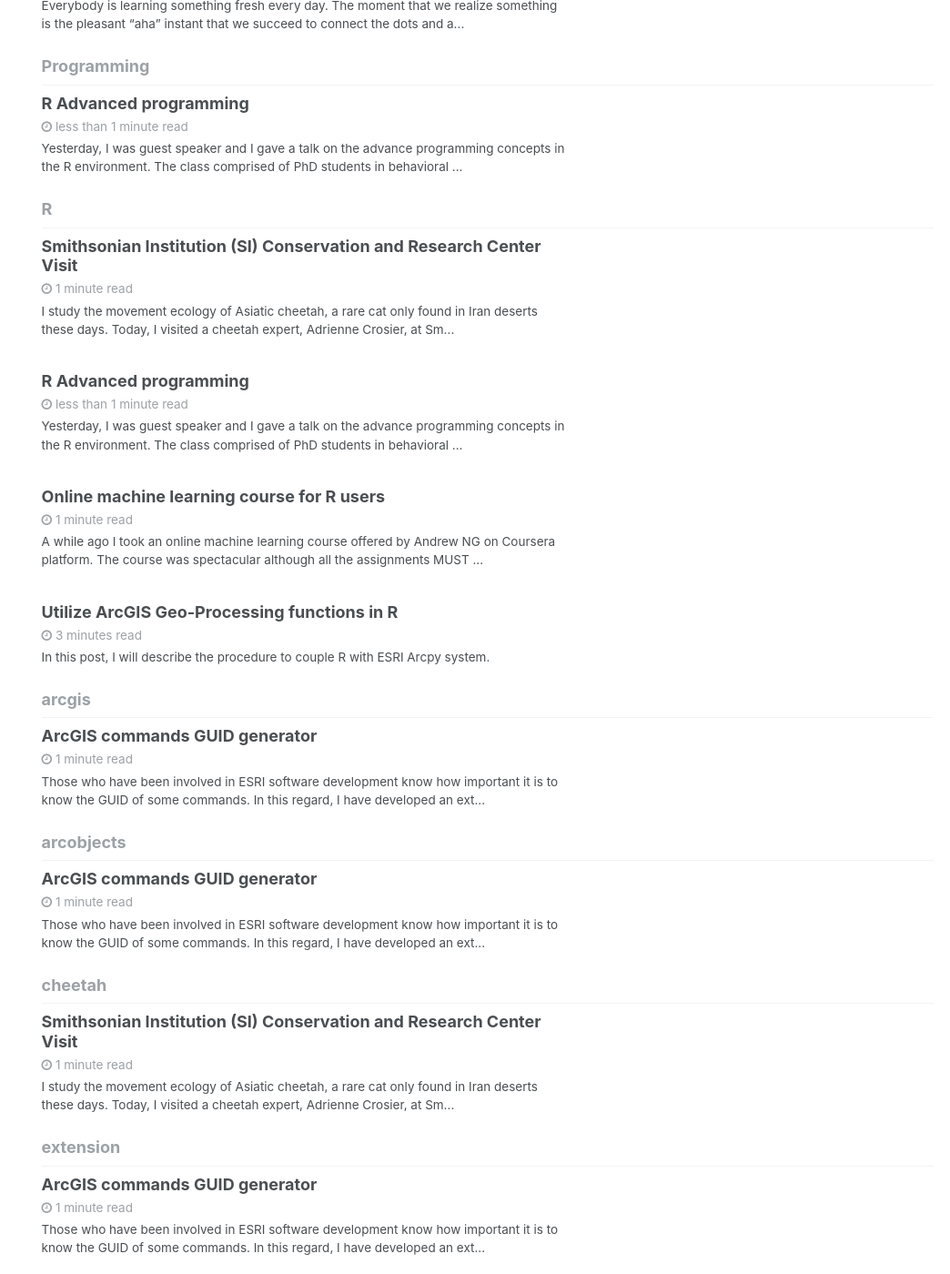
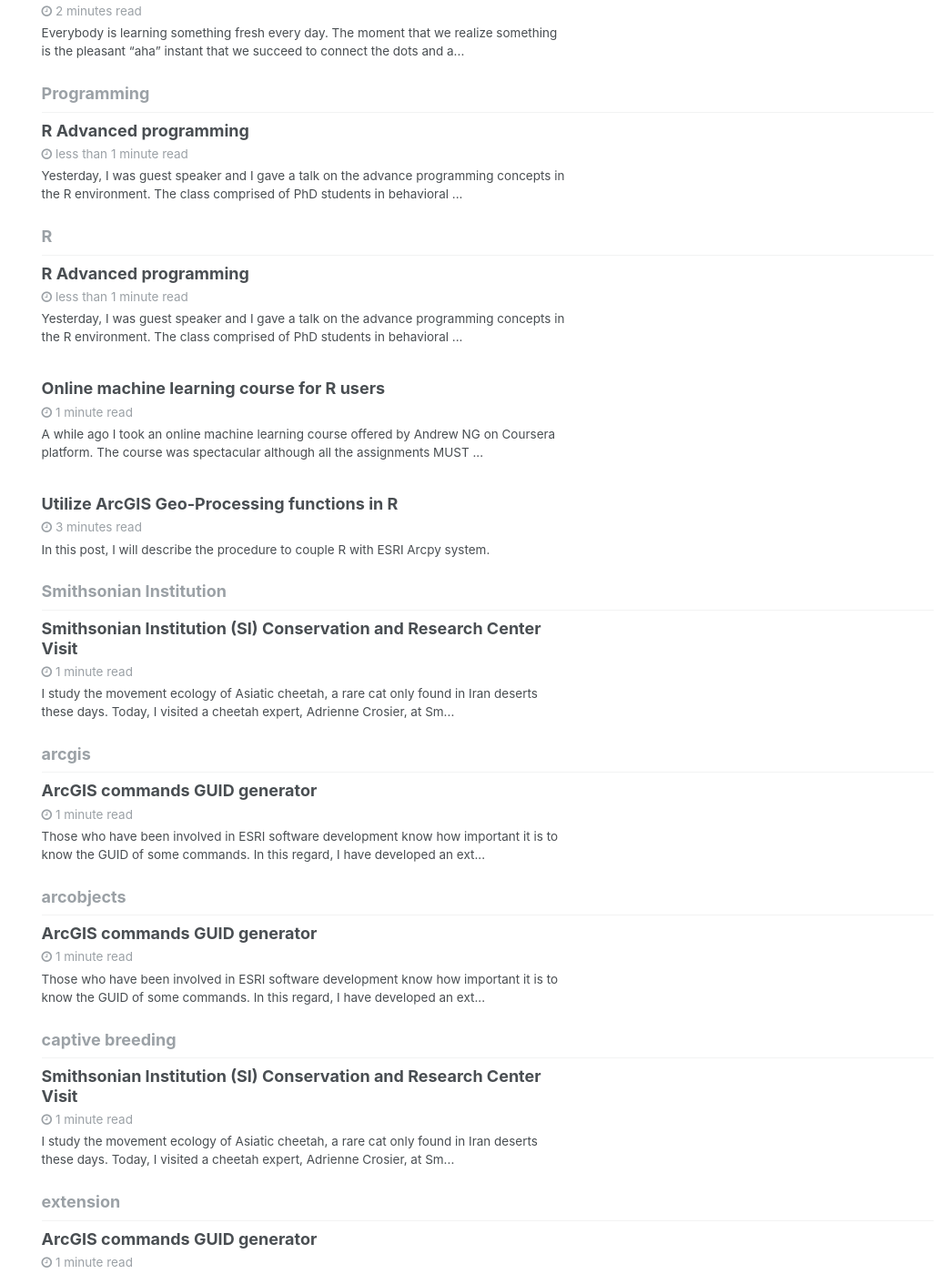
Before and after one commit to matzora/faridcher.github.io, a Jekyll site: the page built from _pages/tag-archive.html, in a window 1280 px wide and 1400 px high, scrolled down 1609 px. Shown: the whole window at 91% size, without its empty margins (236-1280 px from the left). Built offline with Jekyll 4.4.1, drawn with Linux system fonts in a browser that asks for light colours; comment, search, counter and statistics services are not loaded; some of the changed text lies outside the part shown.

Commit message:
smithsonian

```diff
--- a/_posts/2017-03-06-smithsonian-institute.md
+++ b/_posts/2017-03-06-smithsonian-institute.md
@@ -4,12 +4,14 @@ mathjax: false
 categories:
   - Science
 tags:
-  - cheetah
-  - Advanced
-  - R
+  - Asiatic cheetah
+  - Smithsonian Institution
+  - front royal
+  - captive breeding
+  - movement ecology
 ---
 
-I study the movement ecology of Asiatic cheetah, a rare cat only found in Iran deserts these days. Today, I visited a cheetah expert, [Adrienne Crosier](https://global.si.edu/people/adrienne-crosier), at Smithsonian Institution (SI) Conservation and Research Center and she kindly showed their cheetah facility. They had 20 cheetahs with 2 females in pregnancy; one of which was supposed to give birth to 5 cheetah cubs! The same female cheetah had given birth to 7 cubs in the past. It was a fantastic and rare experience, because the facility was not open to public and I was very lucky to be able to visit it. As they have been successful at captive breeding of the African cheetah, hopefully, I will take that knowledge to my country (Iran) to survive the Asiatic cheetah, which only 50-70 are remained based on the recent reports.
+I study the movement ecology of Asiatic cheetah, a rare cat only found in Iran deserts these days. Today, I visited a cheetah expert, [Adrienne Crosier](https://global.si.edu/people/adrienne-crosier), at Smithsonian Institution (SI) Conservation and Research Center (Front Royal) and she kindly showed their cheetah facility. They had 20 cheetahs with 2 females in pregnancy; one of which was supposed to give birth to 5 cheetah cubs! The same female cheetah had given birth to 7 cubs in the past. It was a fantastic and rare experience, because the facility was not open to public and I was very lucky to be able to visit it. As they have been successful at captive breeding of the African cheetah, hopefully, I will take that knowledge to my country (Iran) to survive the Asiatic cheetah, which only 50-70 are remained based on the recent reports.
 
 
 I also met with some other Postdoctoral Fellows Dr. Katie Edwards and Dr. Nucharin Songsasen and talk about research and movement ecology of Dhole.
@@ -17,7 +19,7 @@ I also met with some other Postdoctoral Fellows Dr. Katie Edwards and Dr. Nuchar
 In addition, I met with Chris Flemming who were busy developing a parallelized quasi newton optimizer and talk about various aspects of his [ctmm package](https://cran.r-project.org/web/packages/ctmm/index.html).
 
 
-![From right:Me, Katie, Jeff, Adrienne](http:\\www.fcheraghi.ir\uploads\smithsonian\1.jpg)
+![From right: Me, Katie, Jeff, Adrienne](http:\\www.fcheraghi.ir\uploads\smithsonian\1.jpg)
 
 ![Cheetah1](http:\\www.fcheraghi.ir\uploads\smithsonian\2.jpg)
 ![Cheetah2](http:\\www.fcheraghi.ir\uploads\smithsonian\3.jpg)
```
Also changed, not shown: uploads/smithsonian/a1.jpg (renamed from uploads/smithsonian/1.jpg), uploads/smithsonian/a2.jpg (renamed from uploads/smithsonian/2.jpg), uploads/smithsonian/a3.jpg (renamed from uploads/smithsonian/3.jpg).
